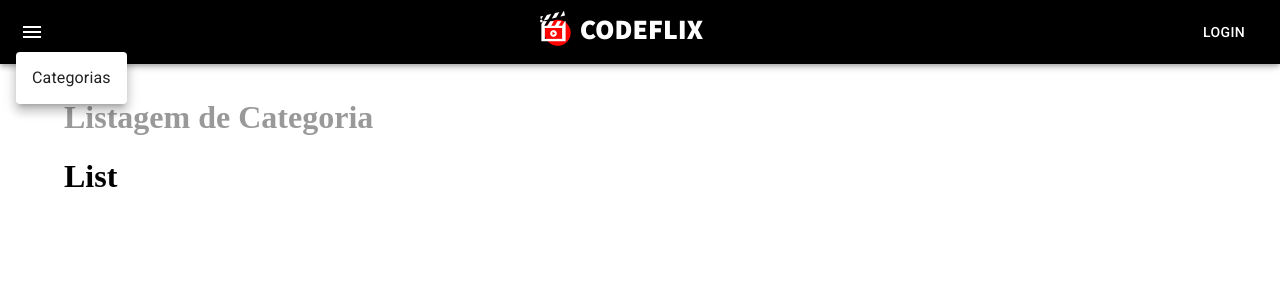
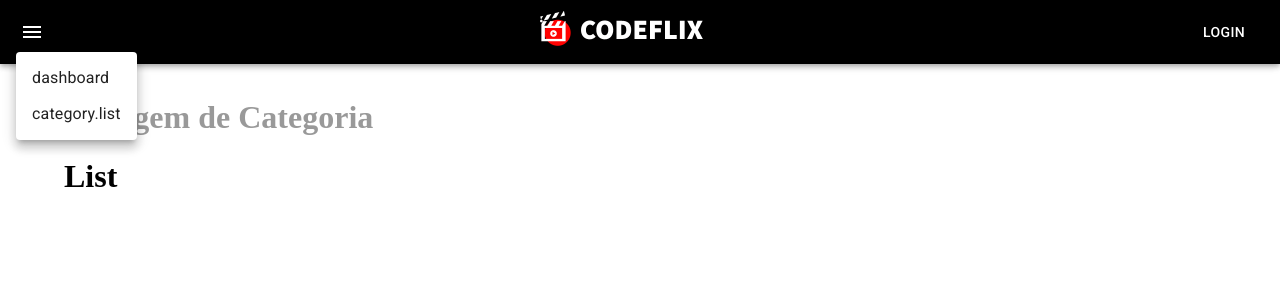
Before and after one commit to giovanifranz/Full-Cycle-2.0-Microservice-Catalog-React-Frontend, a React (Create React App) app in the folder frontend/: page /categorias in a window 1280 px wide. Both pictures are taken after a click on the button "open drawer". Shown: the top 300 px of the page. Built offline with nearby package versions, Linux system fonts and the light colour scheme.

Commit message:
Menu routes

```diff
--- a/frontend/package.json
+++ b/frontend/package.json
@@ -16,7 +16,6 @@
     "@types/react-dom": "^17.0.11",
     "react": "^17.0.2",
     "react-dom": "^17.0.2",
-    "react-router": "^6.2.1",
     "react-router-dom": "^6.2.1",
     "react-scripts": "5.0.0",
     "typescript": "^4.5.4",
--- a/frontend/src/components/Navbar/Menu.tsx
+++ b/frontend/src/components/Navbar/Menu.tsx
@@ -1,6 +1,11 @@
 import React, { useState } from 'react'
 import { IconButton, Menu as MuiMenu, MenuItem } from '@mui/material'
 import MenuIcon from '@mui/icons-material/Menu'
+import routes, { MyRouteProps } from '../../routes'
+import { Link } from 'react-router-dom'
+
+const listRoutes = ['dashboard', 'category.list']
+const menuRoutes = routes.filter((route) => listRoutes.includes(route.name))
 
 export const Menu = () => {
   const [anchorEl, setAnchorEl] = useState(null)
@@ -32,7 +37,21 @@ export const Menu = () => {
         anchorOrigin={{ vertical: 'bottom', horizontal: 'center' }}
         transformOrigin={{ vertical: 'top', horizontal: 'center' }}
       >
-        <MenuItem onClick={handleClose}>Categorias</MenuItem>
+        {listRoutes.map((routeName, key) => {
+          const route = menuRoutes.find(
+            (route) => route.name === routeName
+          ) as MyRouteProps
+          return (
+            <MenuItem
+              component={Link}
+              key={key}
+              onClick={handleClose}
+              to={route.path as string}
+            >
+              {route.name}
+            </MenuItem>
+          )
+        })}
       </MuiMenu>
     </>
   )
--- a/frontend/src/components/Page/index.tsx
+++ b/frontend/src/components/Page/index.tsx
@@ -11,7 +11,9 @@ export const Page = ({ title, children }: PageProps) => {
   return (
     <div>
       <Container>
-        <Title as="h1">{title}</Title>
+        <Title as="h1" variant="h4">
+          {title}
+        </Title>
         {children}
       </Container>
     </div>
--- a/frontend/src/routes/index.tsx
+++ b/frontend/src/routes/index.tsx
@@ -3,17 +3,20 @@ import { RouteProps } from 'react-router'
 import List from '../Pages/category/List'
 import Dashboard from '../Pages/Dashboard'
 
-interface MyRouteProps extends RouteProps {
+export interface MyRouteProps extends RouteProps {
+  name: string
   label: string
 }
 
 export const routes: MyRouteProps[] = [
   {
+    name: 'dashboard',
     label: 'Dashboard',
     path: '/',
     element: <Dashboard />
   },
   {
+    name: 'category.list',
     label: 'Listar Categorias',
     path: '/categorias',
     element: <List />
```
Also changed, not shown: 1 other file (tests, documents, lock files or other folders).
